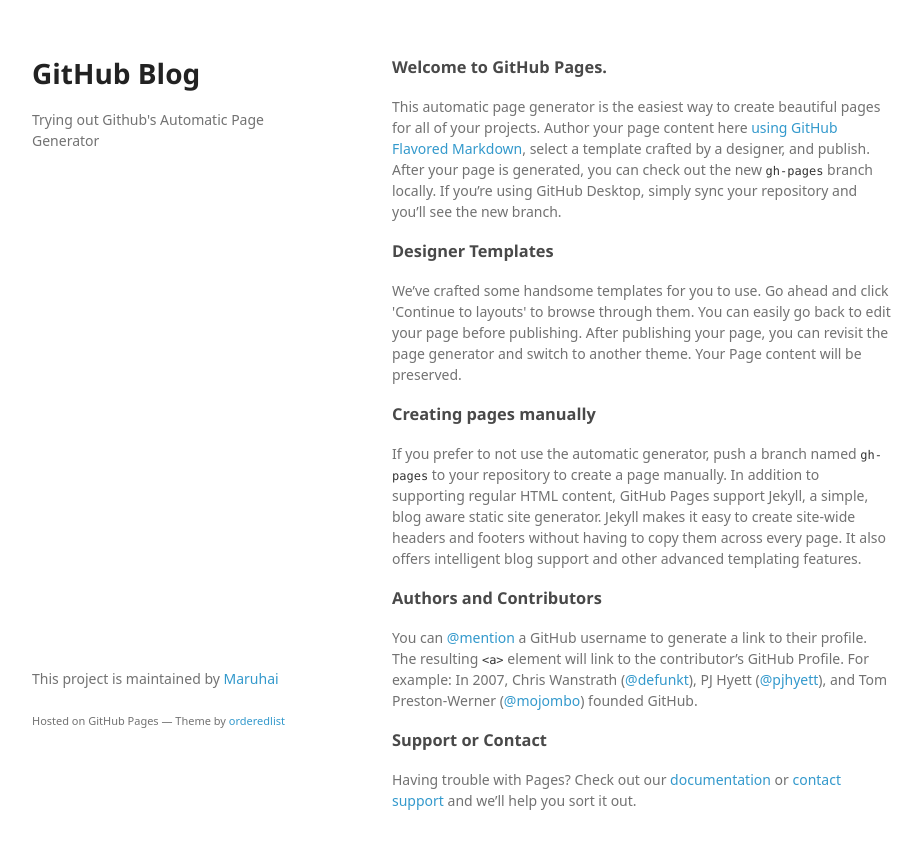
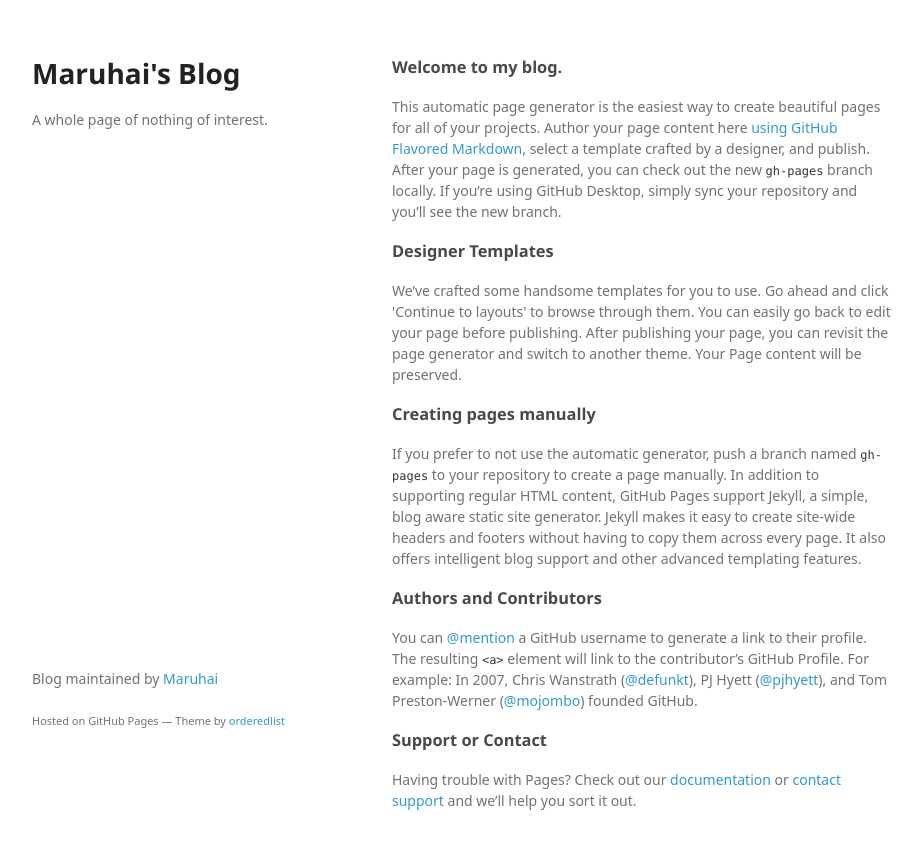
Before and after one commit to Maruhai/github-blog, a plain HTML site: page index.html in a window 1280 px wide. Shown: the whole page, without its empty margins (178-1100 px from the left). Drawn offline with Linux system fonts and the light colour scheme; a web font is replaced by a local one.

Commit message:
More updates

```diff
--- a/index.html
+++ b/index.html
@@ -15,12 +15,13 @@
   <body>
     <div class="wrapper">
       <header>
-        <h1>GitHub Blog</h1>
-        <p>Trying out Github&#39;s Automatic Page Generator</p>
+        <h1>Maruhai's Blog</h1>
+        <p>A whole page of nothing of interest.</p>
       </header>
       <section>
-        <h3>
-<a id="welcome-to-github-pages" class="anchor" href="#welcome-to-github-pages" aria-hidden="true"><span aria-hidden="true" class="octicon octicon-link"></span></a>Welcome to GitHub Pages.</h3>
+
+<h3>
+<a id="welcome-to-github-pages" class="anchor" href="#welcome-to-github-pages" aria-hidden="true"><span aria-hidden="true" class="octicon octicon-link"></span></a>Welcome to my blog.</h3>
 
 <p>This automatic page generator is the easiest way to create beautiful pages for all of your projects. Author your page content here <a href="https://guides.github.com/features/mastering-markdown/">using GitHub Flavored Markdown</a>, select a template crafted by a designer, and publish. After your page is generated, you can check out the new <code>gh-pages</code> branch locally. If you’re using GitHub Desktop, simply sync your repository and you’ll see the new branch.</p>
 
@@ -45,7 +46,7 @@
 <p>Having trouble with Pages? Check out our <a href="https://help.github.com/pages">documentation</a> or <a href="https://github.com/contact">contact support</a> and we’ll help you sort it out.</p>
       </section>
       <footer>
-        <p>This project is maintained by <a href="https://github.com/Maruhai">Maruhai</a></p>
+        <p>Blog maintained by <a href="https://github.com/Maruhai">Maruhai</a></p>
         <p><small>Hosted on GitHub Pages &mdash; Theme by <a href="https://github.com/orderedlist">orderedlist</a></small></p>
       </footer>
     </div>
```
